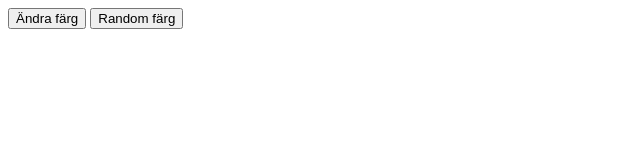
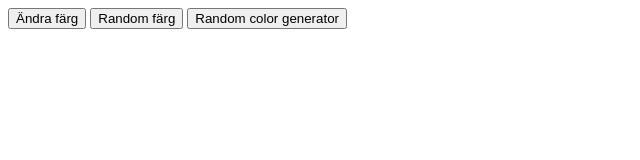
Before and after one commit to SebastianJohanssonn/playgrounds, a plain HTML site: page index.html in a window 1280 px wide. Shown: the whole page, without its empty margins (0-640 px from the left). Drawn offline with Linux system fonts and the light colour scheme.

Commit message:
Random colors RGB.

```diff
--- a/index.html
+++ b/index.html
@@ -10,5 +10,6 @@
 <body>
     <button type="button" onclick="changeColor()">Ändra färg</button>
     <button type="button" onclick="randomColor()">Random färg</button>
+    <button type="button" onclick="colorGenerator()">Random color generator</button>
 </body>
 </html>
--- a/script.js
+++ b/script.js
@@ -18,3 +18,12 @@ function randomColor() {
     var random = Math.floor(Math.random() * colors.length);
     document.body.style.backgroundColor = colors[random];
 }
+
+function colorGenerator() {
+    var x = Math.floor(Math.random() * 256);
+    var y = Math.floor(Math.random() * 256);
+    var z = Math.floor(Math.random() * 256);
+    var randomColor = "rgb(" + x + "," + y + "," + z + ")";
+    document.body.style.backgroundColor = randomColor;
+
+}
```
